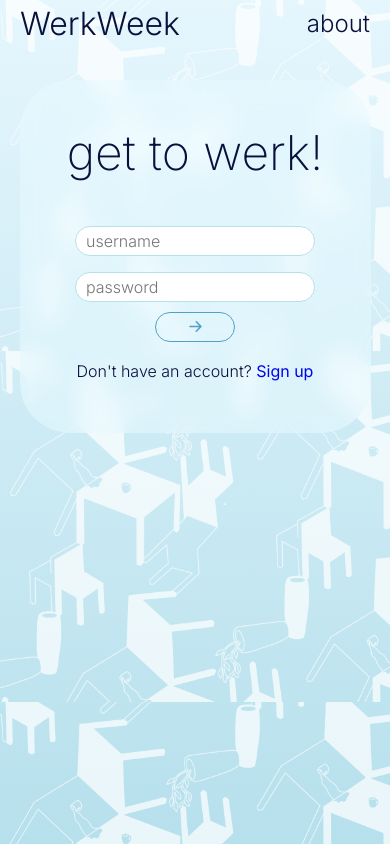
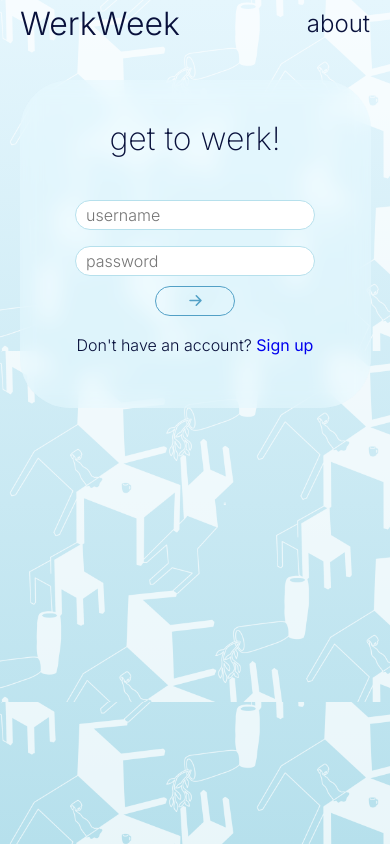
Before and after one commit to armstmol01/weekly-planner, a React (Create React App) app in the folder client/: page / in a window 390 px wide. Built offline with nearby package versions, Linux system fonts and the light colour scheme; a web font is replaced by a local one.

Commit message:
mobile error msg

```diff
--- a/client/src/components/login/Login.css
+++ b/client/src/components/login/Login.css
@@ -36,7 +36,7 @@ h1 {
   margin: 8% 0 1rem 0;
   align-items: center;
   border-radius: 50px;
-  gap: 2rem;
+  gap: 0.5rem;
   backdrop-filter: blur(10px);
 }
 
@@ -141,10 +141,13 @@ button {
 }
 
 .login__container .error__msg {
-  position: absolute; /*so doesn't affect other elems around it*/
+  /* position: absolute; so doesn't affect other elems around it */
   top: calc(50% - 30px);
-  font-size: 16px;
+  font-size: 14px;
   font-weight: 300;
+  height: 18px;
+  width: 100%;
+  text-align: center;
 }
 
 .hidden {
@@ -168,7 +171,7 @@ button {
 /* ===== MEDIA QUERIES (PHONES) ===== */
 @media screen and (max-width: 850px) {
   .title {
-    font-size: 3rem;
+    font-size: 2rem;
   }
 
   .login__container {
```
